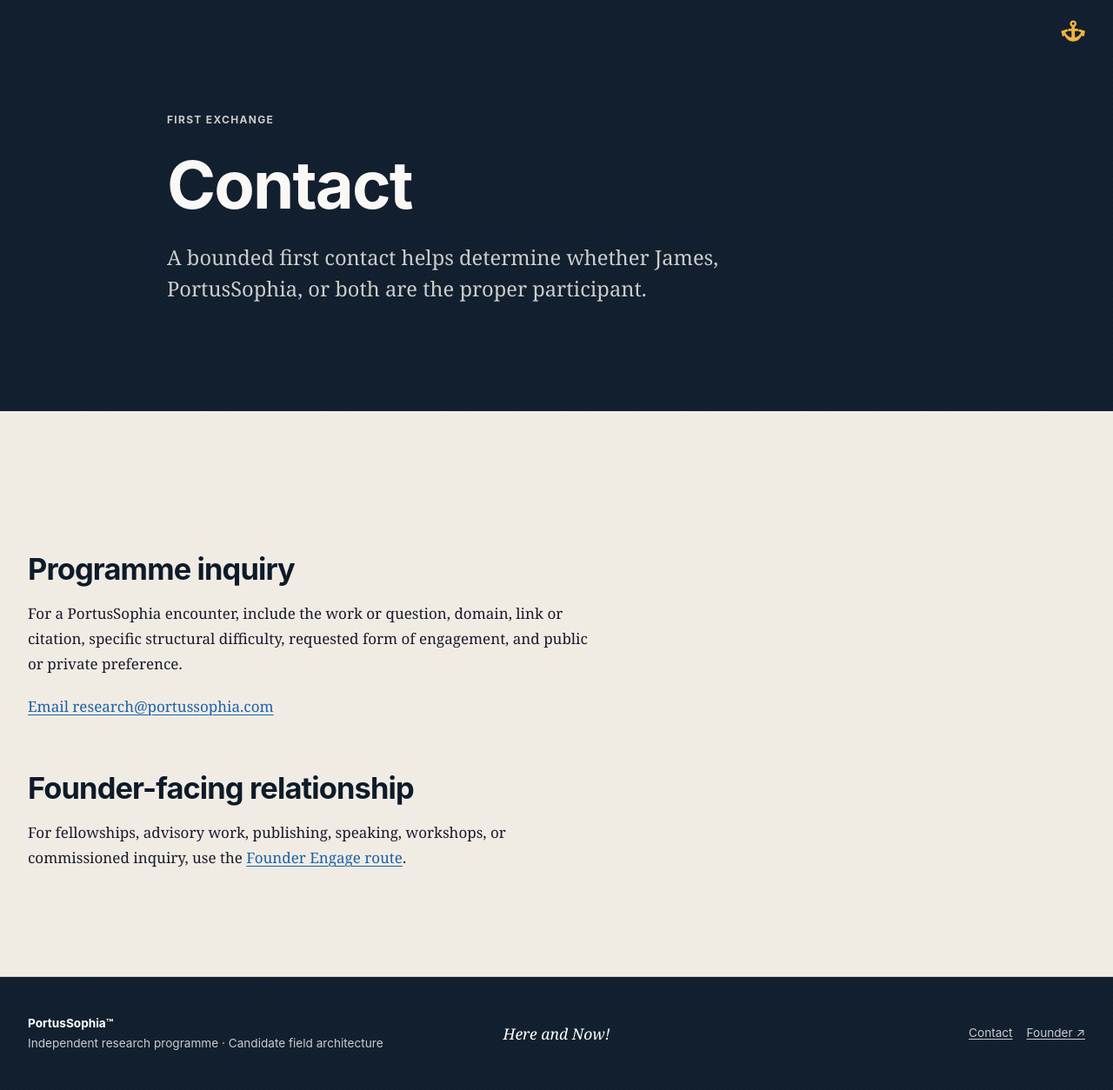
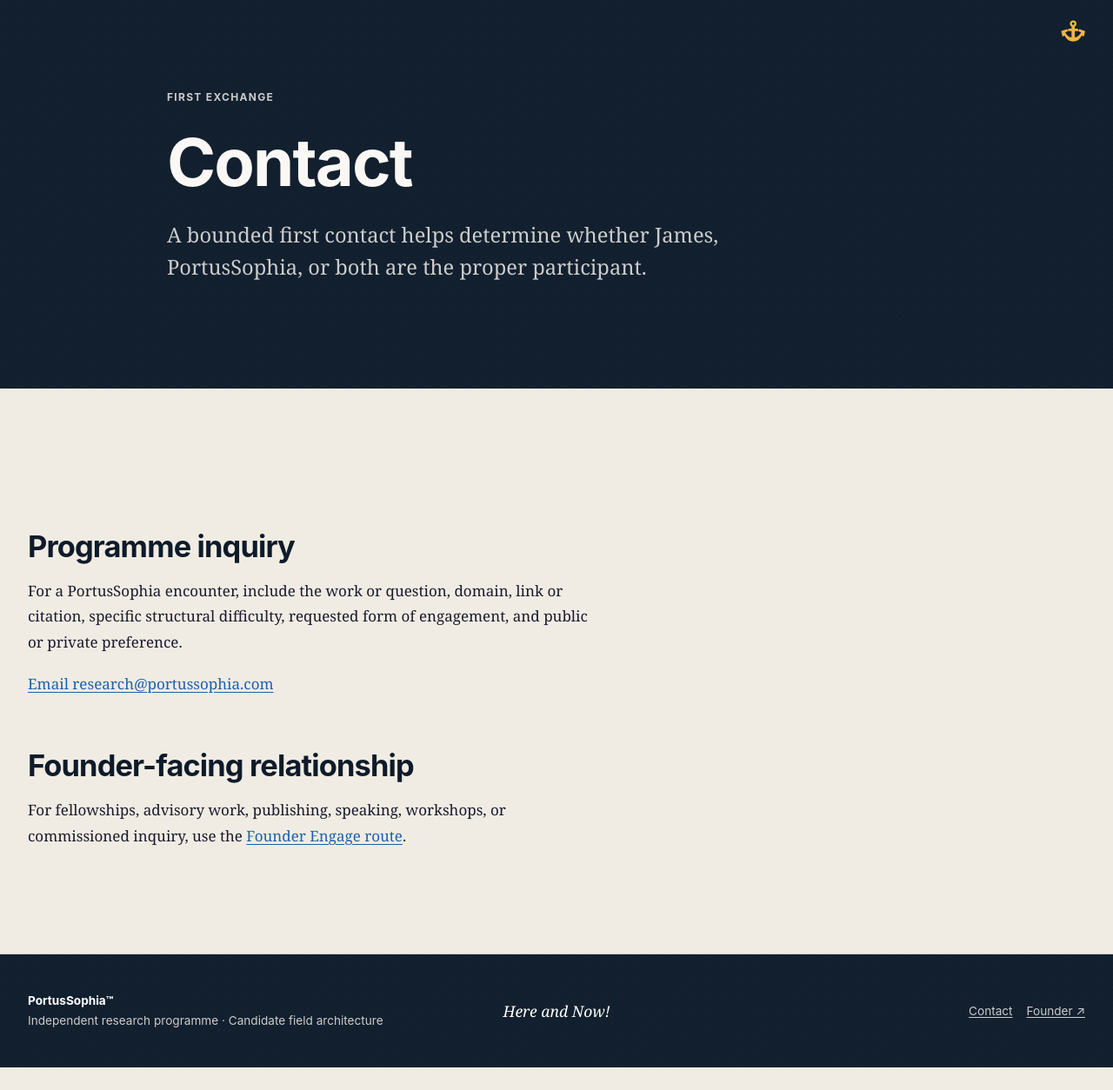
Before and after one commit to portussophia/portussophia-public, a Jekyll site: the page built from contact/index.md, in a window 1280 px wide. Shown: the whole page at 87% size. Built offline with Jekyll 4.4.1, drawn with Linux system fonts in a browser that asks for light colours; after the commit the page ends 1228 px from its top, so only the background shows below that.

Commit message:
Load shared spacing refinements

```diff
--- a/assets/css/main.scss
+++ b/assets/css/main.scss
@@ -5,3 +5,4 @@
 @import "base";
 @import "components";
 @import "home";
+@import "spacing";
```
